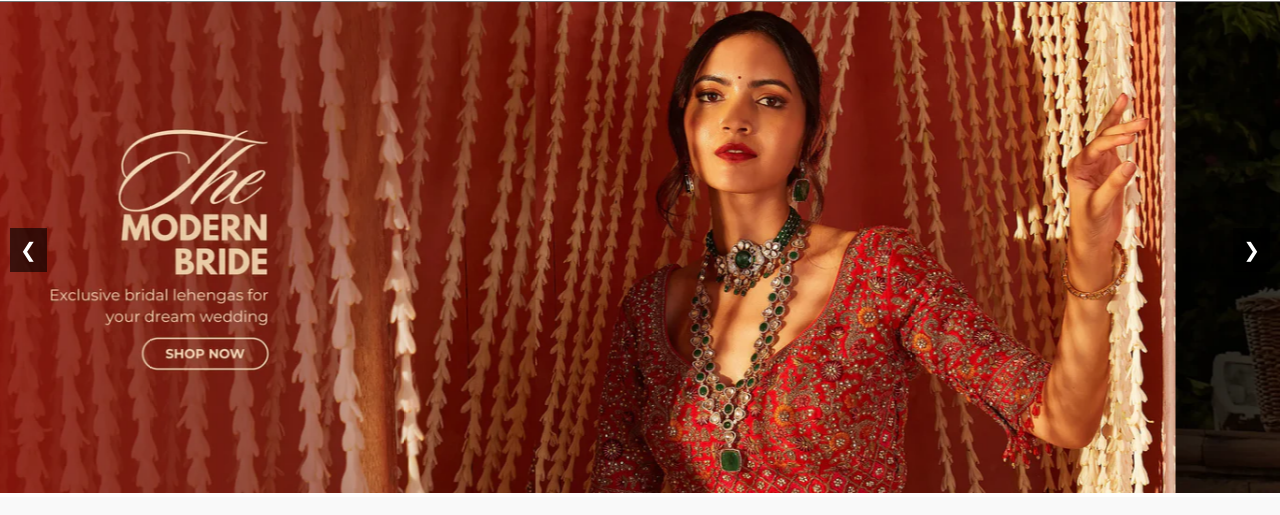
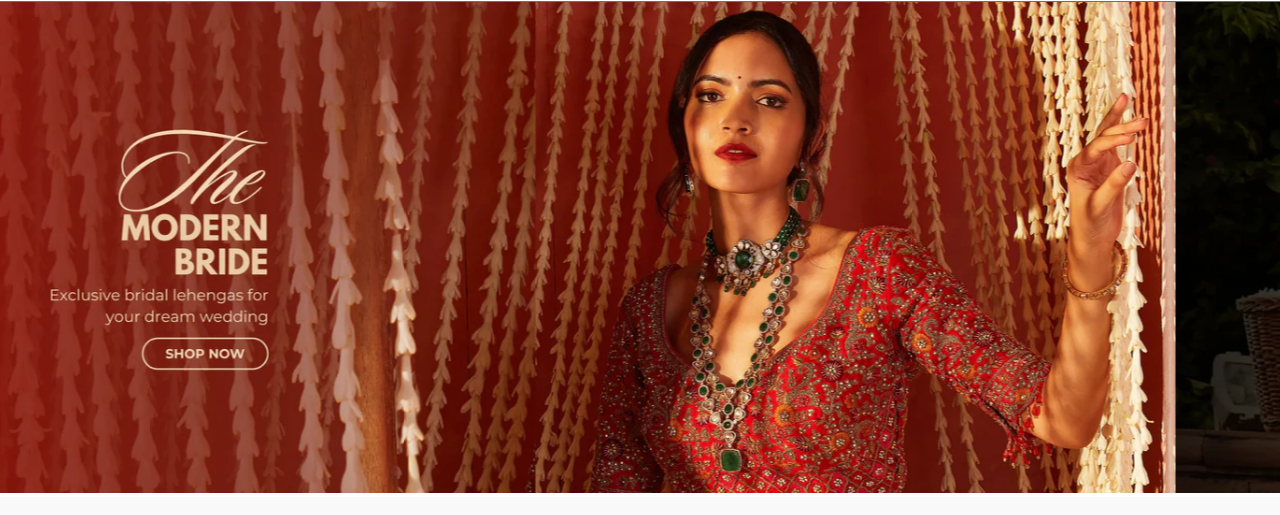
Before and after one commit to shifali-shetty/geethanjali-silks, a plain HTML site: page index.html in a window 1280 px wide. Shown: the part 142-657 px from the top of the page. Drawn offline with Linux system fonts and the light colour scheme.

Commit message:
Update index.html

```diff
--- a/index.html
+++ b/index.html
@@ -72,11 +72,6 @@
             <div class="carousel-slide"><img src="img2.webp" alt="Image 2"></div>
 
         </div>
-
-        <!-- Arrows -->
-        <button class="prev" onclick="moveSlide(-1)">&#10094;</button>
-        <button class="next" onclick="moveSlide(1)">&#10095;</button>
-    </div>
 
     <section class="category-section">
         <h2 class="category-heading">CATEGORY</h2>
```
